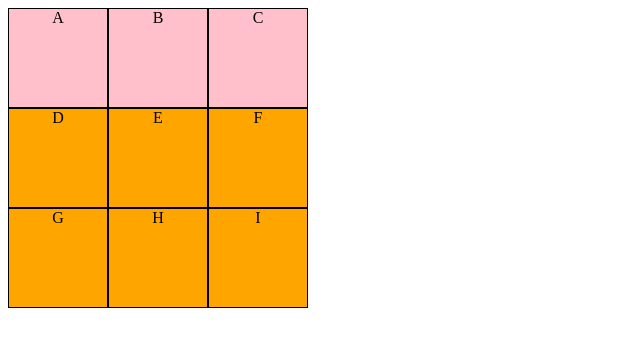
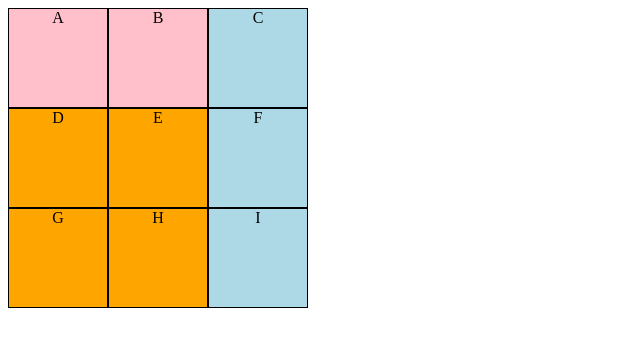
Before and after one commit to anisbett/Learning-Grid, a plain HTML site: page next.html in a window 1280 px wide. Shown: the whole page, without its empty margins (0-640 px from the left). Drawn offline with Linux system fonts and the light colour scheme.

Commit message:
Background color for the last column changed

```diff
--- a/up.css
+++ b/up.css
@@ -15,5 +15,5 @@
 }
 
 .last-column {
-    /*   background-color: lightblue; */
+       background-color: lightblue;
 }
```
